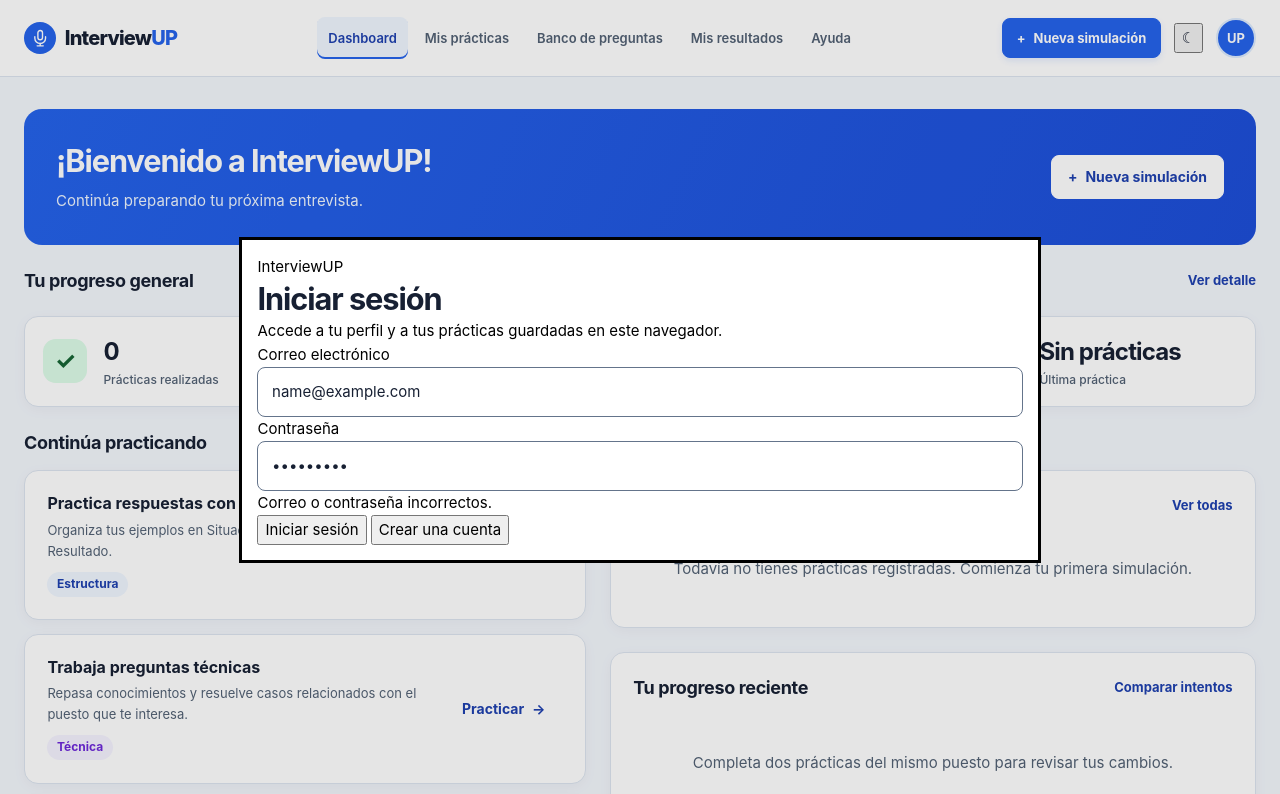
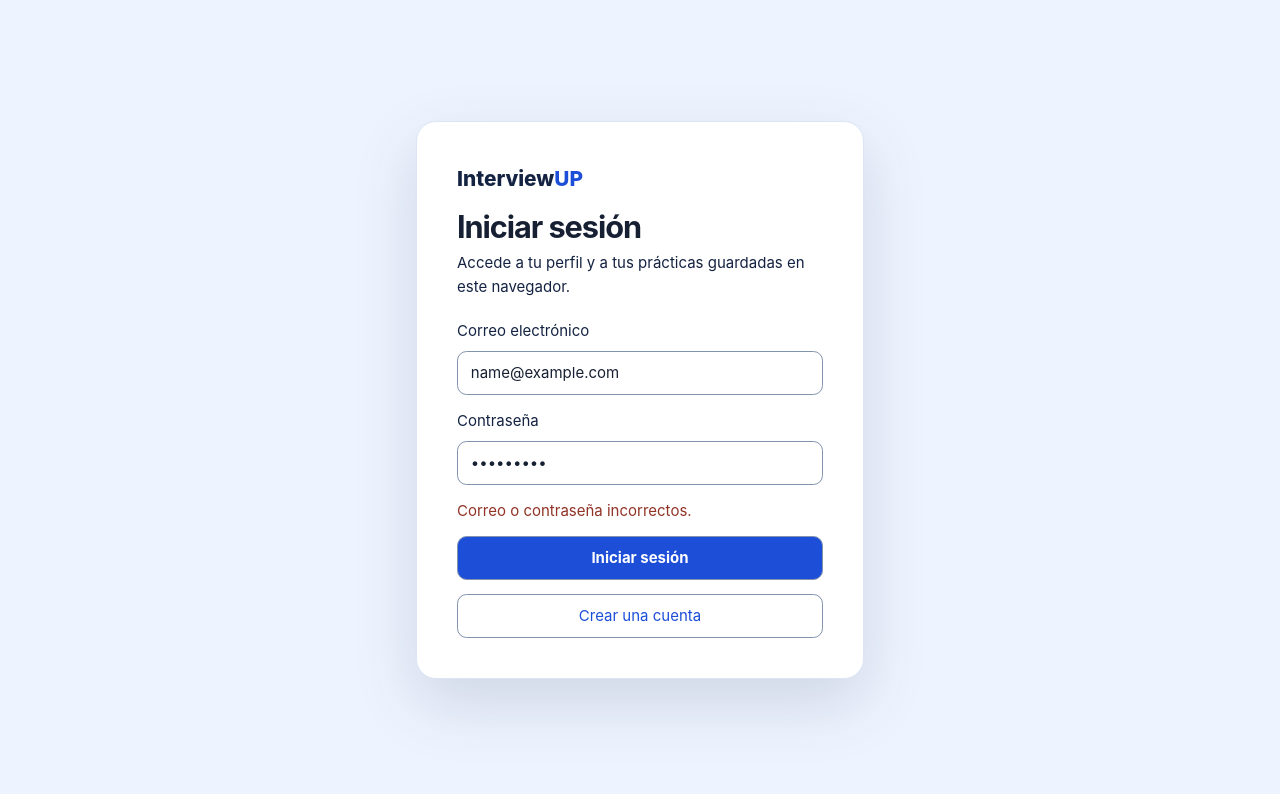
Before and after one commit to everzon-nunez/InterviewUP, a plain HTML site: page index.html in a window 1280 px wide. Both pictures are taken after typing "name@example.com", "Sample123" into the empty fields and a click on the button "Iniciar sesión". Shown: the top 794 px of the page. Drawn offline with Linux system fonts and the light colour scheme.

Commit message:
Arreglo 2.1

```diff
--- a/css/styles.css
+++ b/css/styles.css
@@ -2332,3 +2332,141 @@ progress::-moz-progress-bar {
     animation: none;
   }
 }
+
+
+/* Acceso local */
+#acceso {
+  width: min(28rem, calc(100% - 2rem));
+  max-height: calc(100dvh - 2rem);
+  padding: clamp(1.25rem, 5vw, 2.5rem);
+  border: 1px solid #dbe5f4;
+  border-radius: 1.25rem;
+  color: #142342;
+  background: #fff;
+  box-shadow: 0 1.5rem 4rem #14234225;
+}
+#acceso::backdrop { background: #eef4ff; }
+#acceso .acceso-marca { font-weight: 800; font-size: 1.3rem; }
+#acceso .acceso-marca span { color: #1d4ed8; }
+#acceso h1 { margin: .75rem 0 .25rem; }
+#acceso form, #acceso label { display: grid; gap: .5rem; }
+#acceso form { margin-top: 1.25rem; gap: .85rem; }
+#acceso label[hidden], #acceso-mensaje:empty { display: none; }
+#acceso label:not([hidden]):has([type="checkbox"]) { display: flex; align-items: start; }
+#acceso input:not([type="checkbox"]), #acceso button, #cerrar-sesion {
+  min-height: 2.75rem;
+  padding: .5rem .8rem;
+  border: 1px solid #8293ae;
+  border-radius: .6rem;
+  font: inherit;
+}
+#acceso input { min-width: 0; }
+#acceso button, #cerrar-sesion { cursor: pointer; background: #fff; color: #1d4ed8; }
+#acceso button.acceso-enviar { background: #1d4ed8; color: #fff; font-weight: 700; }
+#acceso button:disabled { opacity: .65; cursor: wait; }
+#acceso-mensaje { margin: 0; color: #913326; }
+
+#cerrar-sesion {
+  display: block;
+  margin: 1rem auto 0;
+  border-color: #f2b8bd;
+  background: #fff0f1;
+  color: #9f2435;
+  font-weight: 700;
+}
+
+#cerrar-sesion:hover {
+  border-color: #e58d97;
+  background: #ffe2e5;
+}
+
+#cerrar-sesion:focus-visible {
+  outline: 3px solid #9f2435;
+  outline-offset: 3px;
+}
+.boton-tema {
+  display: grid;
+  place-items: center;
+  flex-shrink: 0;
+  width: 2.75rem;
+  height: 2.75rem;
+  padding: 0;
+  border: 1px solid var(--borde);
+  border-radius: 50%;
+  background: var(--superficie);
+  color: var(--texto);
+  font-size: 1.35rem;
+  line-height: 1;
+  cursor: pointer;
+}
+
+.boton-tema:hover {
+  background: var(--azul-suave);
+}
+
+.boton-tema:focus-visible {
+  outline: 2px solid var(--azul-oscuro);
+  outline-offset: 3px;
+}
+
+:root[data-tema="oscuro"] {
+  color-scheme: dark;
+  --fondo: #0f172a;
+  --superficie: #182338;
+  --superficie-secundaria: #202e45;
+  --texto: #f1f5f9;
+  --texto-secundario: #b8c6db;
+  --borde: #47556d;
+  --azul-oscuro: #a5c8ff;
+  --azul-suave: #23385c;
+  --verde: #a4edbc;
+  --verde-suave: #18382b;
+  --verde-borde: #3c7355;
+  --naranja: #ffdc9a;
+  --naranja-suave: #3d2e1b;
+  --naranja-borde: #796035;
+  --morado: #ddc4ff;
+  --morado-suave: #33274d;
+  --celeste: #a4e2ff;
+  --celeste-suave: #173649;
+  --celeste-borde: #38647d;
+  --rojo: #ffb4bd;
+  --rojo-suave: #44252e;
+  --rojo-borde: #86505b;
+}
+
+/* El login y el aviso de guardado tienen colores propios. */
+[data-tema="oscuro"] #acceso,
+[data-tema="oscuro"] #dialogo-guardado-perfil {
+  background: var(--superficie);
+  color: var(--texto);
+  border-color: var(--borde);
+}
+
+[data-tema="oscuro"] #acceso::backdrop {
+  background: var(--fondo);
+}
+
+[data-tema="oscuro"] #acceso .acceso-marca span,
+[data-tema="oscuro"] #acceso button:not(.acceso-enviar) {
+  color: var(--azul-oscuro);
+}
+
+[data-tema="oscuro"] #acceso button:not(.acceso-enviar),
+[data-tema="oscuro"] .opcion:hover,
+[data-tema="oscuro"] .pestanas-progreso {
+  background: var(--superficie-secundaria);
+}
+
+[data-tema="oscuro"] #acceso-mensaje {
+  color: var(--rojo);
+}
+
+[data-tema="oscuro"] .etiqueta--positiva,
+[data-tema="oscuro"] .tarjeta-estadistica__icono {
+  background: var(--verde-suave);
+}
+
+[data-tema="oscuro"] .etiqueta--pendiente {
+  background: var(--naranja-suave);
+}
```
